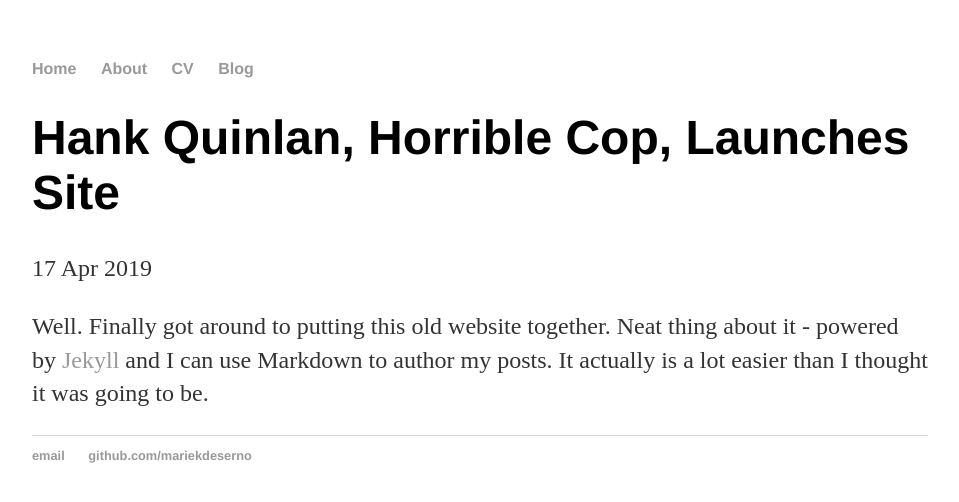
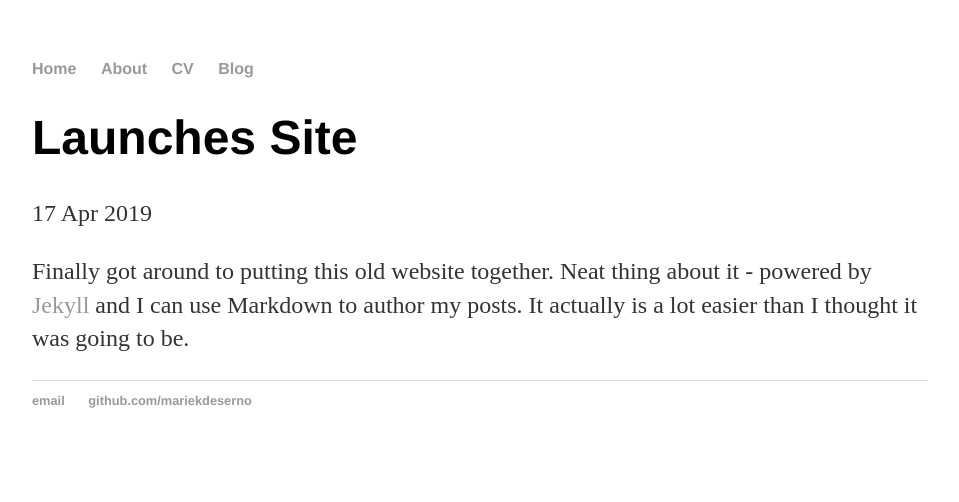
Before and after one commit to MarieDeserno/mariekdeserno.github.io, a Jekyll site: the page built from _posts/2019-04-17-website-launch.md, in a window 1280 px wide. Shown: the top 502 px of the page, without its empty margins (160-1119 px from the left). Built offline with Jekyll 4.4.1, drawn with Linux system fonts in a browser that asks for light colours.

Commit message:
Update 2019-04-17-website-launch.md

```diff
--- a/_posts/2019-04-17-website-launch.md
+++ b/_posts/2019-04-17-website-launch.md
@@ -1,7 +1,7 @@
 ---
 layout: post
-title: "Hank Quinlan, Horrible Cop, Launches Site"
+title: "Launches Site"
 date: 2019-04-17
 ---
 
-Well. Finally got around to putting this old website together. Neat thing about it - powered by [Jekyll](http://jekyllrb.com) and I can use Markdown to author my posts. It actually is a lot easier than I thought it was going to be.
+Finally got around to putting this old website together. Neat thing about it - powered by [Jekyll](http://jekyllrb.com) and I can use Markdown to author my posts. It actually is a lot easier than I thought it was going to be.
```
